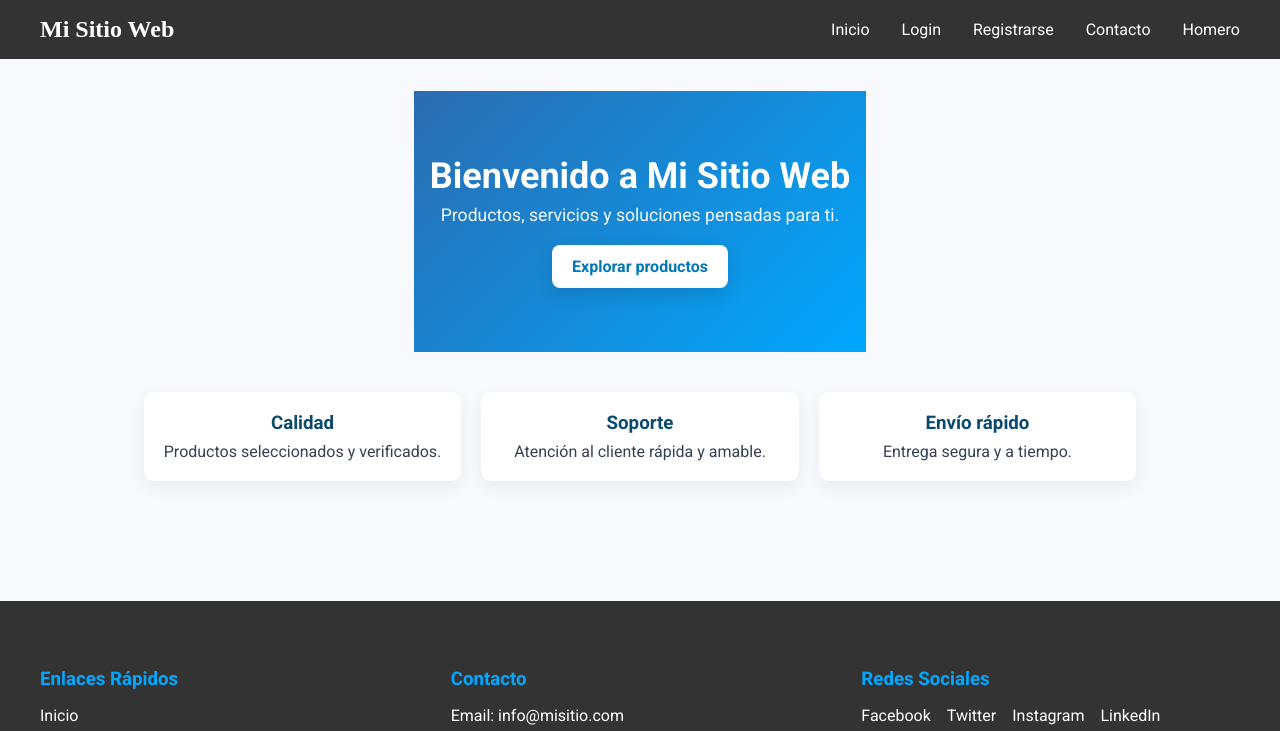
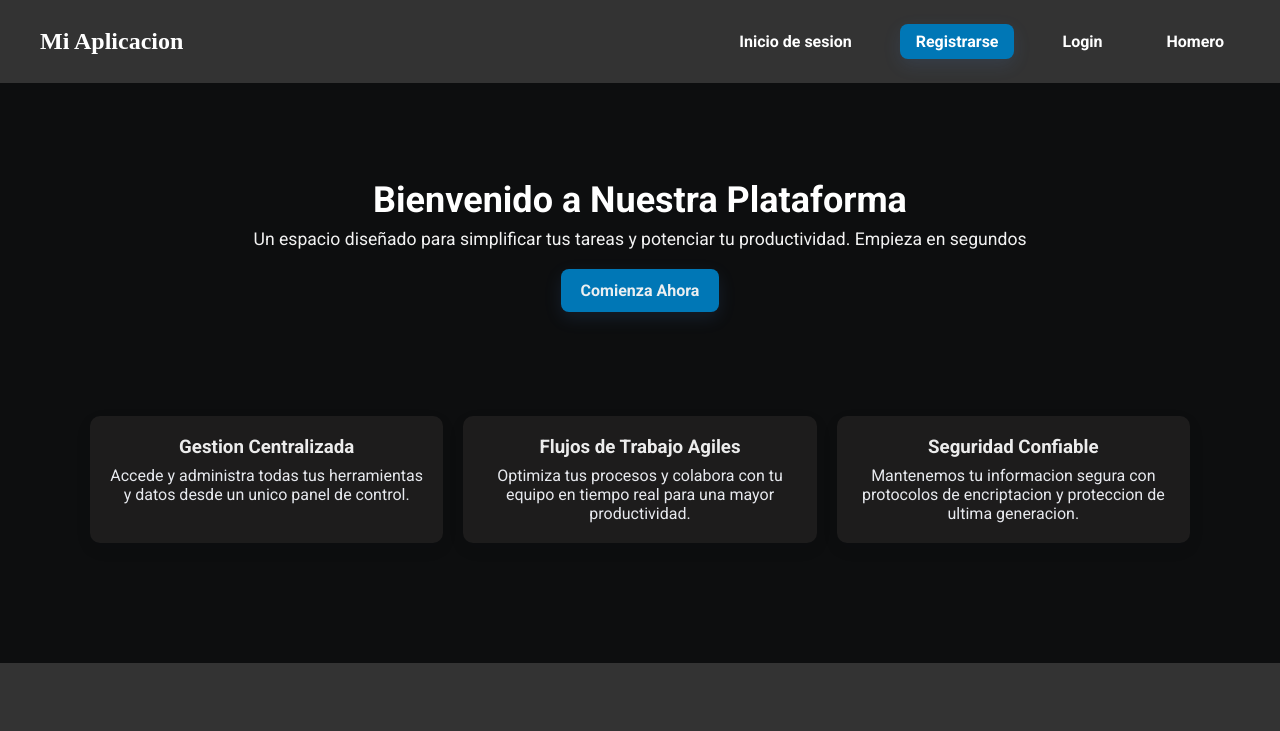
Before and after one commit to warpiggly/exam-, a React (Vite) app: page / in a window 1280 px wide. Shown: the top 731 px of the page. Built offline with nearby package versions, Linux system fonts and the light colour scheme.

Commit message:
Agregado de Actualizacion home y header

```diff
--- a/src/components/Header.css
+++ b/src/components/Header.css
@@ -11,11 +11,32 @@
   display: flex;
   justify-content: space-between;
   align-items: center;
+  padding: 0.5rem 1rem;;
 }
 
 .header-title {
   margin: 0;
   font-size: 1.5rem;
+  text-decoration: none;
+}
+.enlace-header {
+  display: inline-block;
+  color: #ebeff1;
+  padding: 0.5rem 1rem;
+  border-radius: 8px;
+  text-decoration: none;
+  font-weight: 600;
+}
+
+.boton-registro {
+  display: inline-block;
+  background: #0077b6;
+  color: #ebeff1;
+  padding: 0.5rem 1rem;
+  border-radius: 8px;
+  text-decoration: none;
+  font-weight: 600;
+  box-shadow: 0 6px 18px rgba(86, 151, 236, 0.12);
 }
 
 .header-nav {
--- a/src/components/Header.jsx
+++ b/src/components/Header.jsx
@@ -4,14 +4,13 @@ const Header = () => {
   return (
     <header className="header">
       <div className="header-container">
-        <h1 className="header-title">Mi Sitio Web</h1>
+        <h1 className="header-title">Mi Aplicacion</h1>
         <nav className="header-nav">
           <ul className="nav-list">
-            <li><a href="/">Inicio</a></li>
-            <li><a href="/login">Login</a></li>
-            <li><a href="/Register">Registrarse</a></li>
-            <li><a href="/Register">Contacto</a></li>
-            <li><a href="/homero">Homero</a></li>
+             <li><a className="enlace-header" href="">Inicio de sesion</a></li>
+            <li><a className="boton-registro" href="/register">Registrarse</a></li>
+            <li><a className="enlace-header" href="/login">Login</a></li>
+            <li><a className="enlace-header" href="/homero">Homero</a></li>
           </ul>
         </nav>
       </div>
--- a/src/pages/Home.css
+++ b/src/pages/Home.css
@@ -1,4 +1,3 @@
-
 .page {
     min-height: 100vh;
     display: flex;
@@ -11,12 +10,12 @@
     flex-direction: column;
     align-items: center;
     justify-content: center; /* center content vertically */
-	background: #f7f9fc;
+    background: #0d0e0f;
     padding: 2rem 0;
 }
 
 .hero {
-	background: linear-gradient(135deg, #2b6cb0 0%, #00a8ff 100%);
+    background-color: #0d0e0f;
     color: white;
     padding: 4rem 0;
 }
@@ -41,19 +40,19 @@
 
 .cta-button {
     display: inline-block;
-	background: #fff;
-	color: #0077b6;
+    background: #0077b6;
+    color: #ebeff1;
     padding: 0.75rem 1.25rem;
     border-radius: 8px;
     text-decoration: none;
     font-weight: 600;
-	box-shadow: 0 6px 18px rgba(0,0,0,0.12);
+    box-shadow: 0 6px 18px rgba(86, 151, 236, 0.12);
     transition: transform 0.15s ease, box-shadow 0.15s ease;
 }
 
 .cta-button:hover {
     transform: translateY(-3px);
-	box-shadow: 0 10px 22px rgba(0,0,0,0.16);
+    box-shadow: 0 10px 22px rgba(93, 202, 188, 0.2);
 }
 
 .features {
@@ -66,7 +65,7 @@
 }
 
 .feature-card {
-	background: white;
+    background: rgb(29, 28, 28);
     border-radius: 10px;
     padding: 1.25rem;
     box-shadow: 0 6px 18px rgba(15,23,42,0.06);
@@ -75,12 +74,12 @@
 
 .feature-card h3 {
     margin: 0 0 0.5rem 0;
-	color: #0b4a6f;
+    color: #ececec;
 }
 
 .feature-card p {
     margin: 0;
-	color: #374151;
+    color: #e7e9ee;
 }
 
 @media (max-width: 900px) {
--- a/src/pages/Home.jsx
+++ b/src/pages/Home.jsx
@@ -6,27 +6,28 @@ function Home() {
     return (
         <div className="page">
             <Header />
+
             <main className="main-content">
                 <section className="hero">
                     <div className="hero-container">
-                        <h2 className="hero-title">Bienvenido a Mi Sitio Web</h2>
-                        <p className="hero-subtitle">Productos, servicios y soluciones pensadas para ti.</p>
-                        <a className="cta-button" href="/productos">Explorar productos</a>
+                        <h2 className="hero-title">Bienvenido a Nuestra Plataforma</h2>
+                        <p className="hero-subtitle">Un espacio diseñado para simplificar tus tareas y potenciar tu productividad. Empieza en segundos</p>
+                        <a className="cta-button" href="/productos">Comienza Ahora</a>
                     </div>
                 </section>
 
                 <section className="features">
                     <div className="feature-card">
-                        <h3>Calidad</h3>
-                        <p>Productos seleccionados y verificados.</p>
+                        <h3>Gestion Centralizada</h3>
+                        <p>Accede y administra todas tus herramientas y datos desde un unico panel de control.</p>
                     </div>
                     <div className="feature-card">
-                        <h3>Soporte</h3>
-                        <p>Atención al cliente rápida y amable.</p>
+                        <h3>Flujos de Trabajo Agiles</h3>
+                        <p>Optimiza tus procesos y colabora con tu equipo en tiempo real para una mayor productividad.</p>
                     </div>
                     <div className="feature-card">
-                        <h3>Envío rápido</h3>
-                        <p>Entrega segura y a tiempo.</p>
+                        <h3>Seguridad Confiable</h3>
+                        <p>Mantenemos tu informacion segura con protocolos de encriptacion y proteccion de ultima generacion.</p>
                     </div>
                 </section>
             </main>
```
Lines whose indentation alone changed are shown as unchanged.
